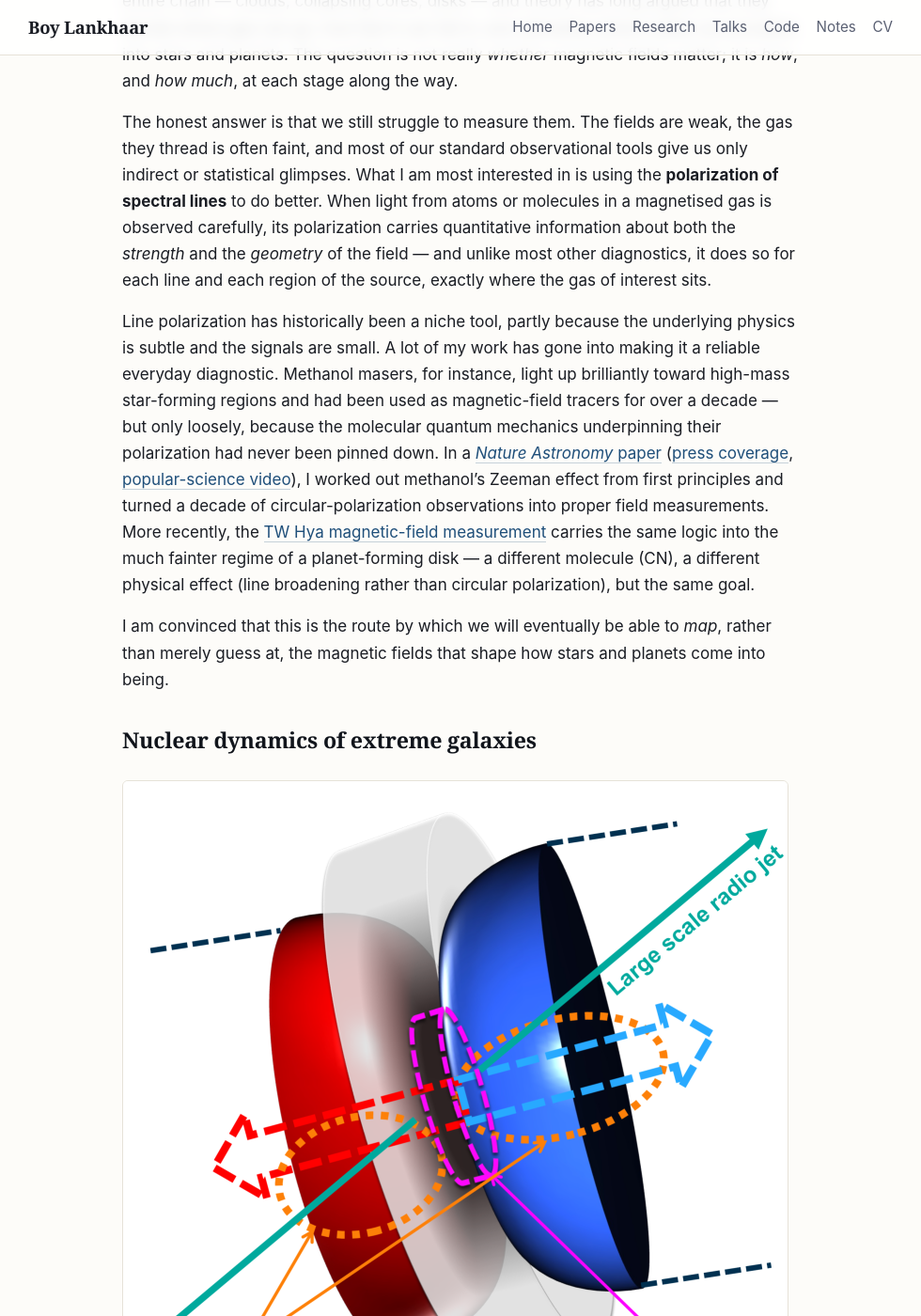
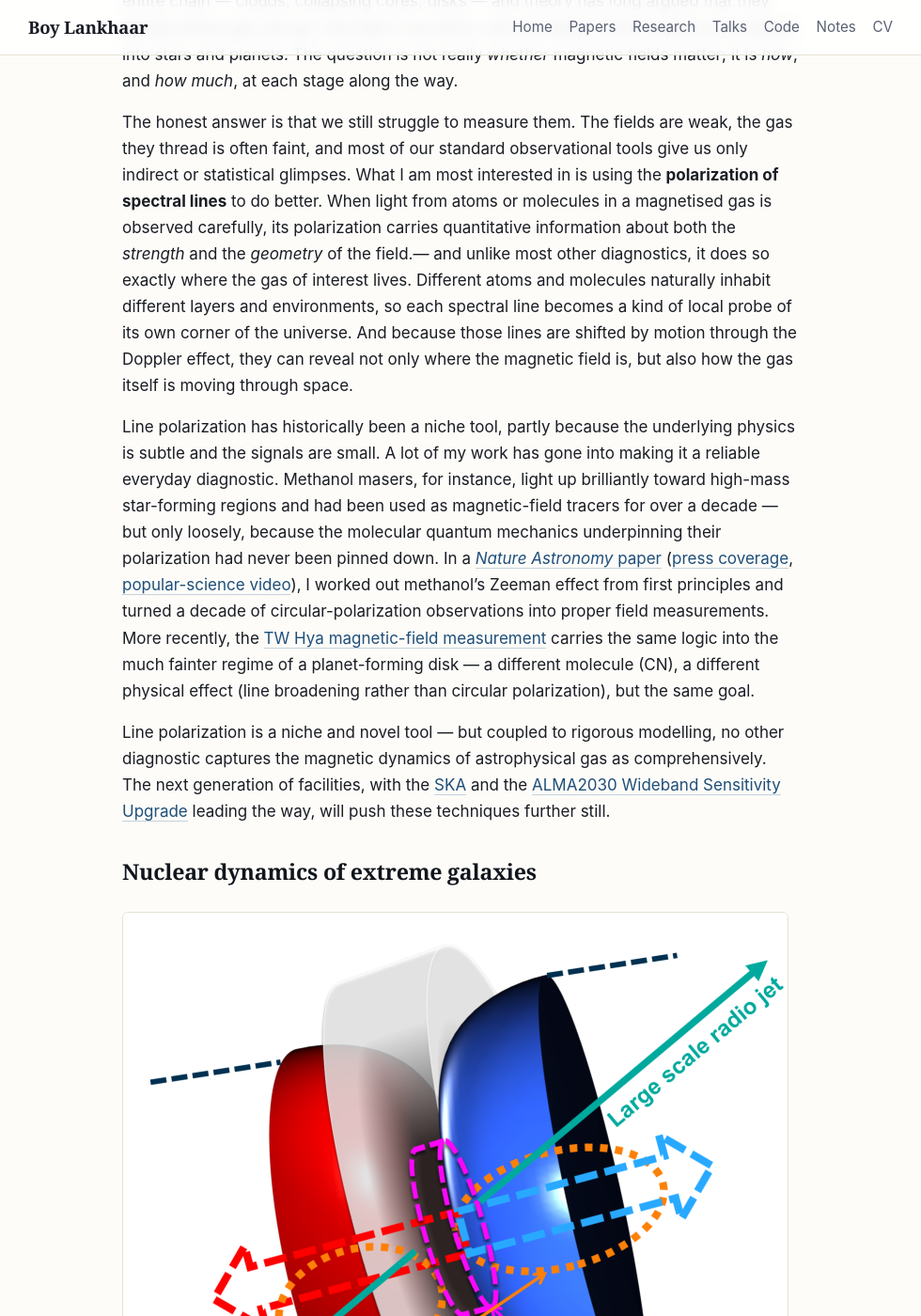
Before and after one commit to blankhaar/blankhaar.github.io, a Jekyll site: the page built from research.md, in a window 1280 px wide and 1400 px high, scrolled down 1625 px. Shown: the whole window at 94% size, without its empty margins (150-1130 px from the left). Built offline with Jekyll 4.4.1, drawn with Linux system fonts in a browser that asks for light colours.

Commit message:
Research: reframe star-formation closer with line polarization's reach
Replace the closing paragraph of the star-formation magnetic-fields
section so it states the case for line polarization directly — niche
and novel, but unmatched at capturing magnetic dynamics when paired
with rigorous modelling — and points to SKA and the ALMA2030 WSU as
the facilities that will push it further.

Co-Authored-By: Claude Opus 4.7 <noreply@anthropic.com>

```diff
--- a/research.md
+++ b/research.md
@@ -24,11 +24,11 @@ What follows is a more personal map of the questions I keep returning to.
 
 Stars form inside cold, magnetised clouds of gas, and the planets that follow form in the disks left over after the star itself has finished assembling. Magnetic fields thread this entire chain — clouds, collapsing cores, disks — and theory has long argued that they decide where gas can go, how fast it can fall in, and ultimately where matter accumulates into stars and planets. The question is not really *whether* magnetic fields matter; it is *how*, and *how much*, at each stage along the way.
 
-The honest answer is that we still struggle to measure them. The fields are weak, the gas they thread is often faint, and most of our standard observational tools give us only indirect or statistical glimpses. What I am most interested in is using the **polarization of spectral lines** to do better. When light from atoms or molecules in a magnetised gas is observed carefully, its polarization carries quantitative information about both the *strength* and the *geometry* of the field — and unlike most other diagnostics, it does so for each line and each region of the source, exactly where the gas of interest sits.
+The honest answer is that we still struggle to measure them. The fields are weak, the gas they thread is often faint, and most of our standard observational tools give us only indirect or statistical glimpses. What I am most interested in is using the **polarization of spectral lines** to do better. When light from atoms or molecules in a magnetised gas is observed carefully, its polarization carries quantitative information about both the *strength* and the *geometry* of the field.— and unlike most other diagnostics, it does so exactly where the gas of interest lives. Different atoms and molecules naturally inhabit different layers and environments, so each spectral line becomes a kind of local probe of its own corner of the universe. And because those lines are shifted by motion through the Doppler effect, they can reveal not only where the magnetic field is, but also how the gas itself is moving through space.
 
 Line polarization has historically been a niche tool, partly because the underlying physics is subtle and the signals are small. A lot of my work has gone into making it a reliable everyday diagnostic. Methanol masers, for instance, light up brilliantly toward high-mass star-forming regions and had been used as magnetic-field tracers for over a decade — but only loosely, because the molecular quantum mechanics underpinning their polarization had never been pinned down. In a [*Nature Astronomy* paper](https://doi.org/10.1038/s41550-017-0341-8) ([press coverage](https://www.sciencedaily.com/releases/2018/01/180129110919.htm), [popular-science video](https://www.youtube.com/watch?v=2X2d5ZbTdIY)), I worked out methanol's Zeeman effect from first principles and turned a decade of circular-polarization observations into proper field measurements. More recently, the [TW Hya magnetic-field measurement]({{ '/papers/tw-hya-magnetic-field/' | relative_url }}) carries the same logic into the much fainter regime of a planet-forming disk — a different molecule (CN), a different physical effect (line broadening rather than circular polarization), but the same goal.
 
-I am convinced that this is the route by which we will eventually be able to *map*, rather than merely guess at, the magnetic fields that shape how stars and planets come into being.
+Line polarization is a niche and novel tool — but coupled to rigorous modelling, no other diagnostic captures the magnetic dynamics of astrophysical gas as comprehensively. The next generation of facilities, with the [SKA](https://www.skao.int/en) and the [ALMA2030 Wideband Sensitivity Upgrade](https://www.almaobservatory.org/en/scientists/alma-2030-wsu/) leading the way, will push these techniques further still.
 
 ## Nuclear dynamics of extreme galaxies
 
```
